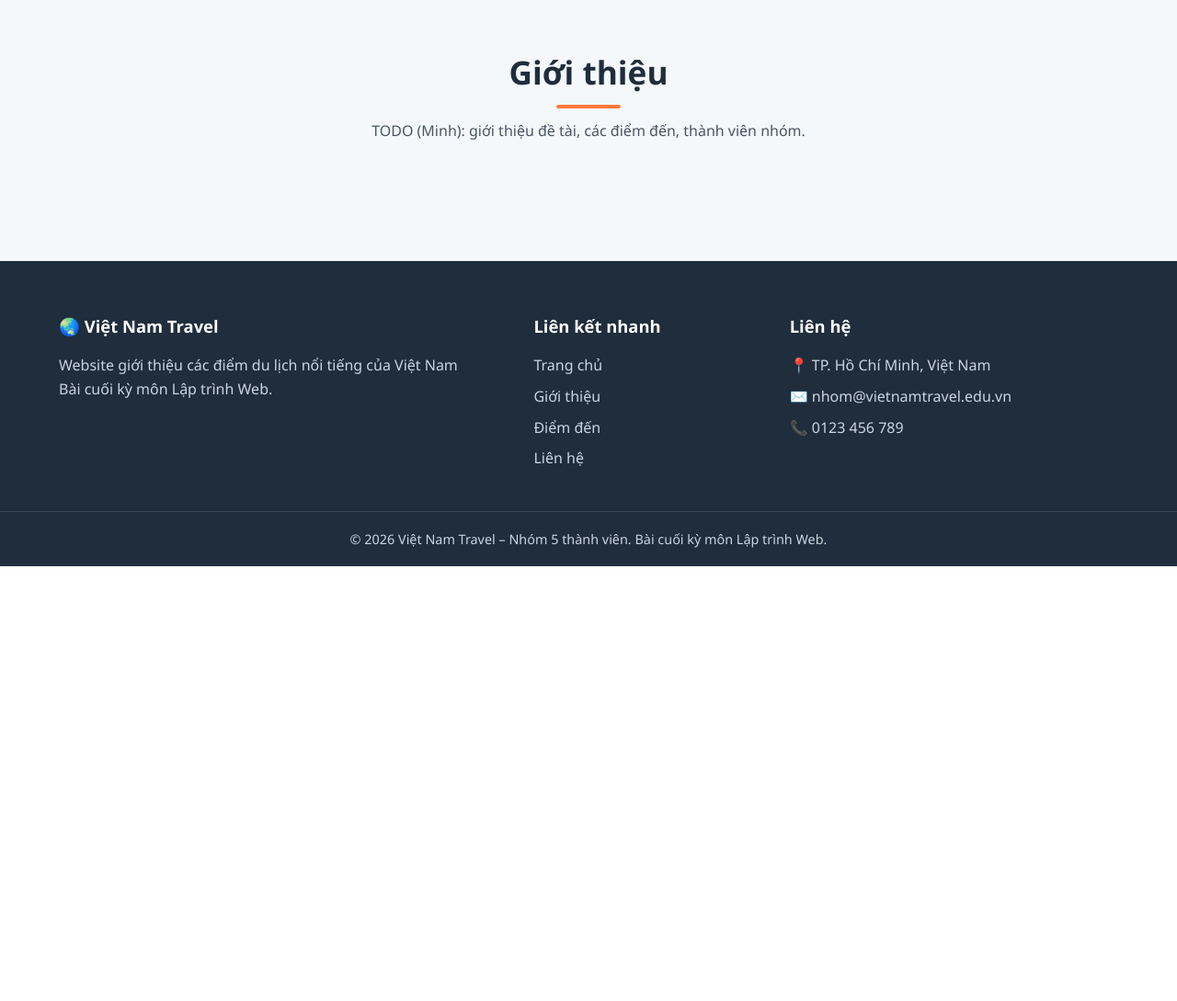
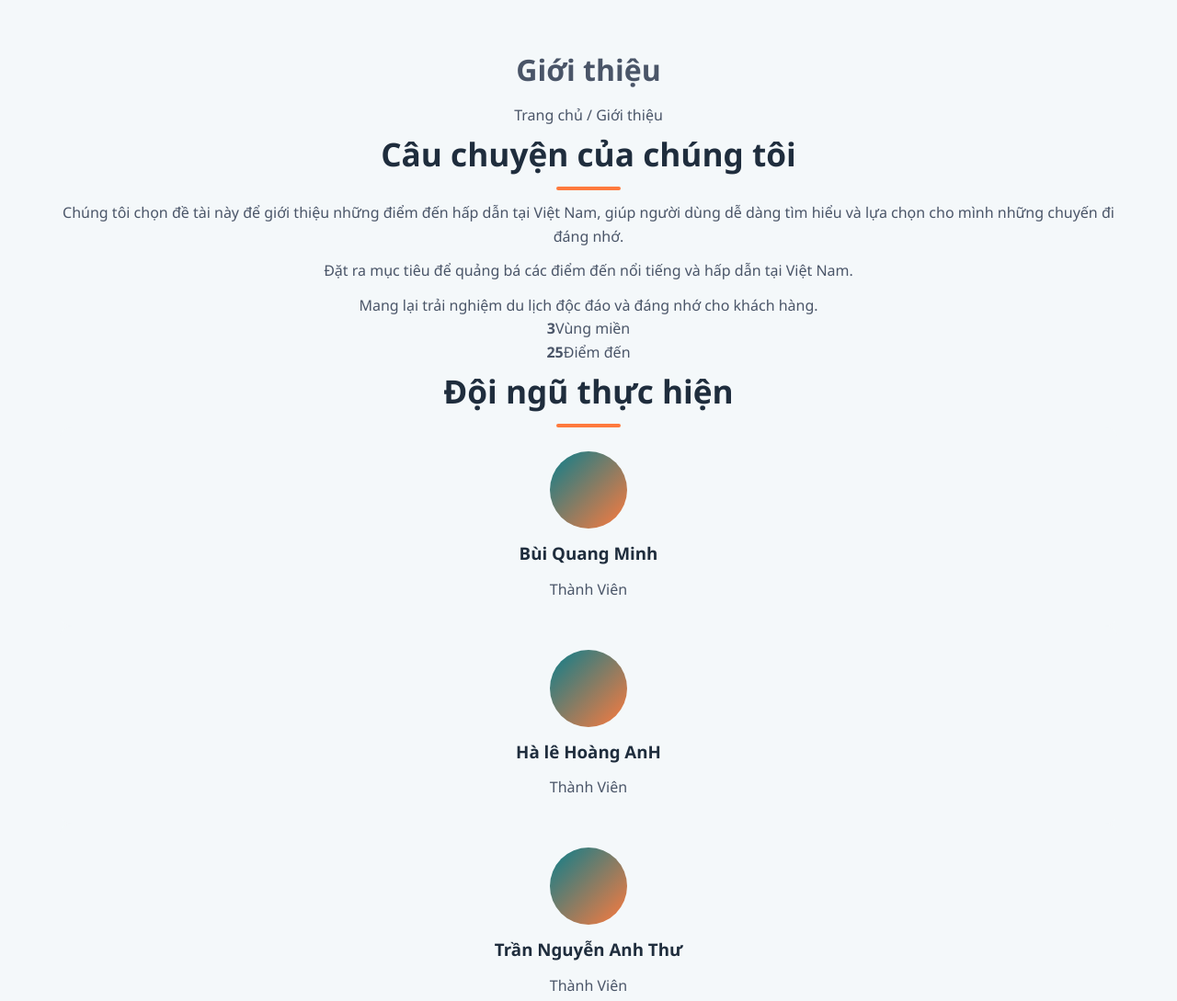
Before and after one commit to Dtv127/travel-tour-project, a plain HTML site: page web-project/about.html in a window 1280 px wide. Shown: the part 100-1189 px from the top of the page at 92% size. Before the commit the page ends 800 px from the top, so only its background shows below. Drawn offline with nearby package versions, Linux system fonts and the light colour scheme.

Commit message:
Enhance about.html with project and team details
Added content about the project and team members to the about page.

```diff
--- a/web-project/about.html
+++ b/web-project/about.html
@@ -32,11 +32,25 @@
  <main class="section">
    <div class="container">
      <div class="section-head">
-       <h2>Giới thiệu</h2>
-       <p>TODO (Minh): giới thiệu đề tài, các điểm đến, thành viên nhóm.</p>
-     </div>
-   </div>
- </main>
+       <header class="page-head"><div class="wrap"><h1>Giới thiệu</h1><p class="crumb"><a href="index.html">Trang chủ</a> / Giới thiệu</p></div></header>
+<section class="wrap sec two-col">
+  <div class="ph-img"><img src="images/about.jpg" alt="" onerror="this.remove()"></div>
+  <div><h2>Câu chuyện của chúng tôi</h2>
+  <p>Chúng tôi chọn đề tài này để giới thiệu những điểm đến hấp dẫn tại Việt Nam, giúp người dùng dễ dàng tìm hiểu và lựa chọn cho mình những chuyến đi đáng nhớ.</p><p>Đặt ra mục tiêu để quảng bá các điểm đến nổi tiếng và hấp dẫn tại Việt Nam.</p><p> Mang lại trải nghiệm du lịch độc đáo và đáng nhớ cho khách hàng.</p></div>
+</section>
+<section class="stats"><div class="wrap stat-row">
+  <div><b>3</b><span>Vùng miền</span></div>
+  <div><b id="st-tours">25</b><span>Điểm đến</span></div>
+</div></section>
+<section class="wrap sec"><h2 class="sec-title">Đội ngũ thực hiện</h2>
+  <div class="team">
+    <div class="member"><div class="avatar"></div><h3>Bùi Quang Minh</h3><p>Thành Viên</p></div>
+   <div class="member"><div class="avatar"></div><h3>Hà lê Hoàng AnH</h3><p>Thành Viên</p></div>
+   <div class="member"><div class="avatar"></div><h3>Trần Nguyễn Anh Thư</h3><p>Thành Viên</p></div>
+   <div class="member"><div class="avatar"></div><h3>Thanh Tuyền</h3><p>Thành Viên</p></div>
+   <div class="member"><div class="avatar"></div><h3>Đỗ Tường Vy</h3><p>Thành Viên</p></div>
+  </div></section>
+</main><footer id="site-footer"></footer><script src="https://cdnjs.cloudflare.com/ajax/libs/jquery/3.7.1/jquery.min.js"></script><script src="js/main.js"></script></body></html>
 
 
  <!-- ========== FOOTER (Vy - giữ nguyên) ========== -->
```
